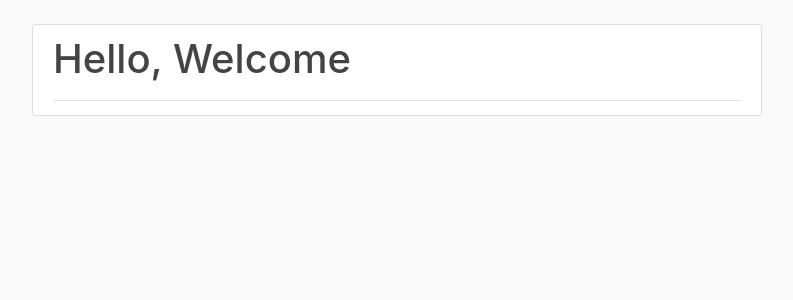
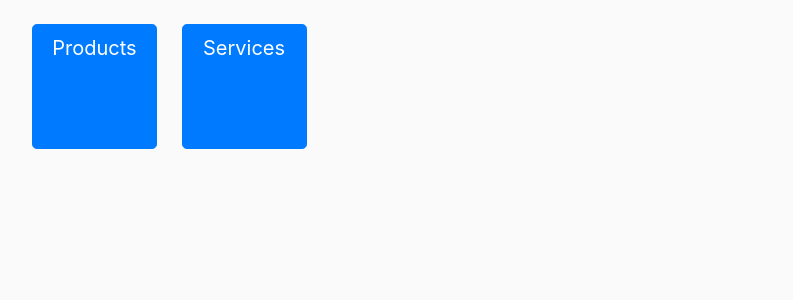
Before and after one commit to rrishabhx/goodwill-barter, a Django app: page / in a window 1280 px wide. Shown: the part 56-356 px from the top of the page, without its empty margins (53-846 px from the left). Run offline with Django 3.2, Linux system fonts and the light colour scheme; some libraries are stand-ins or nearby versions.

Commit message:
Change welcome page to home page

```diff
--- a/products/templates/products/productshome.html
+++ b/products/templates/products/productshome.html
@@ -2,6 +2,8 @@
 {% block content %}
     {% for product in products %}
         <article class="media content-section">
+            <img class="rounded-circle article-img" src="{{ product.username.profile.image.url }}"
+                 alt="{{ product.username }}">
             <div class="media-body">
                 <div class="article-metadata">
                     <a class="mr-2" href="#">{{ product.username }}</a>
--- a/products/urls.py
+++ b/products/urls.py
@@ -2,7 +2,7 @@ from django.urls import path
 from . import views
 
 urlpatterns = [
-    path('', views.welcome, name="welcome"),
+    path('', views.home, name="welcome"),
     path('home/', views.home, name="home"),
     path('products/', views.productshome, name="products-home"),
     path('services/', views.serviceshome, name="services-home"),
```
Also changed, not shown: db.sqlite3, media/profile_pics/cyberpunk1.jpg (added).
